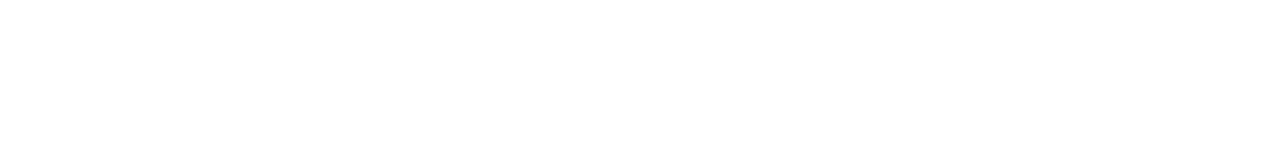
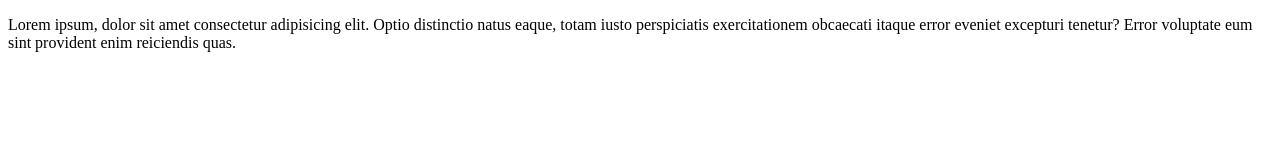
Before and after one commit to lucasluizguesser/projeto-1, a plain HTML site: page index.html in a window 1280 px wide. Drawn offline with Linux system fonts and the light colour scheme.

Commit message:
Adicionado texto no body

```diff
--- a/index.html
+++ b/index.html
@@ -6,6 +6,6 @@
     <title>Curso gratuito Git e GitHub</title>
 </head>
 <body>
-
+    <p>Lorem ipsum, dolor sit amet consectetur adipisicing elit. Optio distinctio natus eaque, totam iusto perspiciatis exercitationem obcaecati itaque error eveniet excepturi tenetur? Error voluptate eum sint provident enim reiciendis quas.</p>
 </body>
 </html>
```
